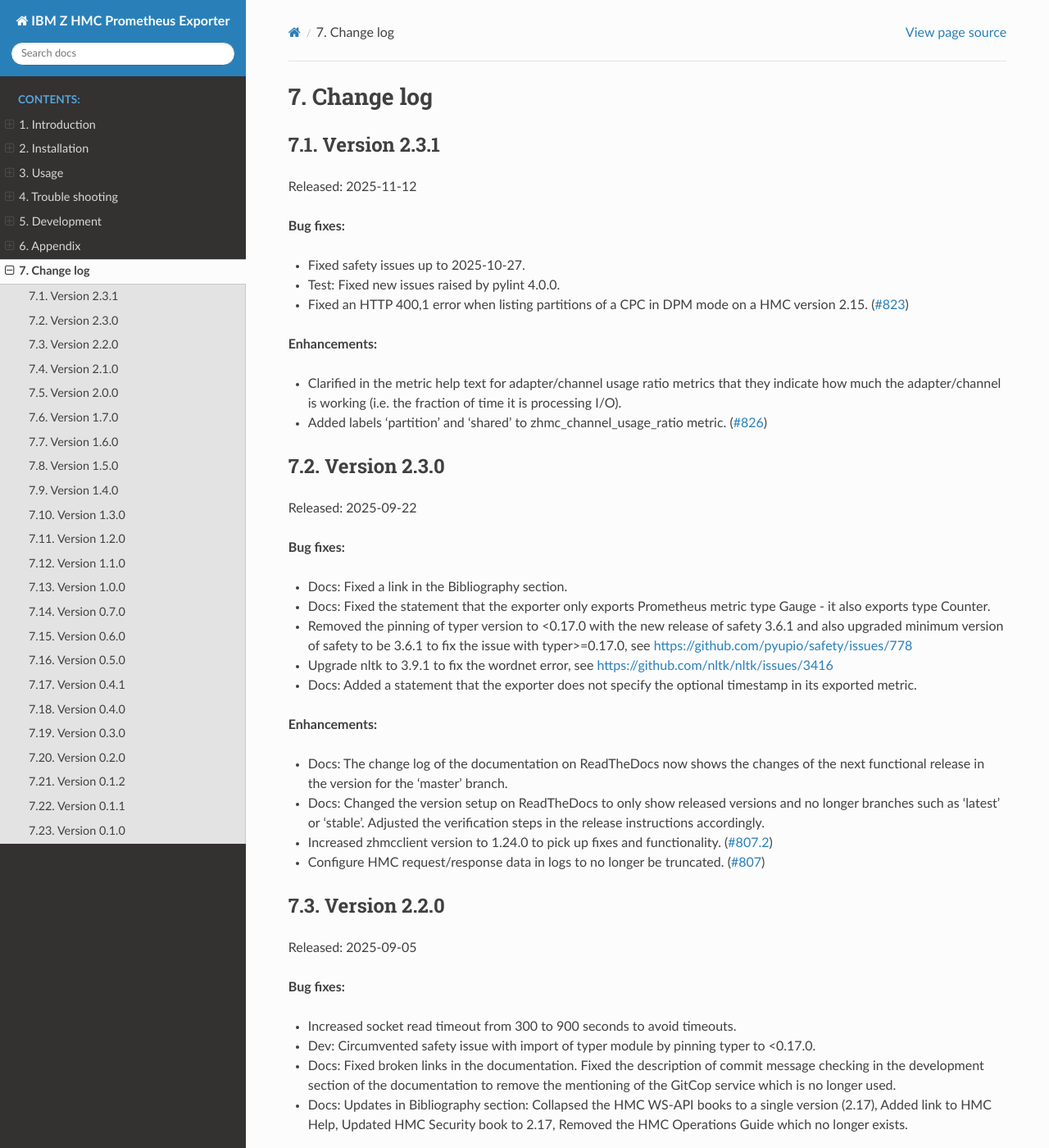
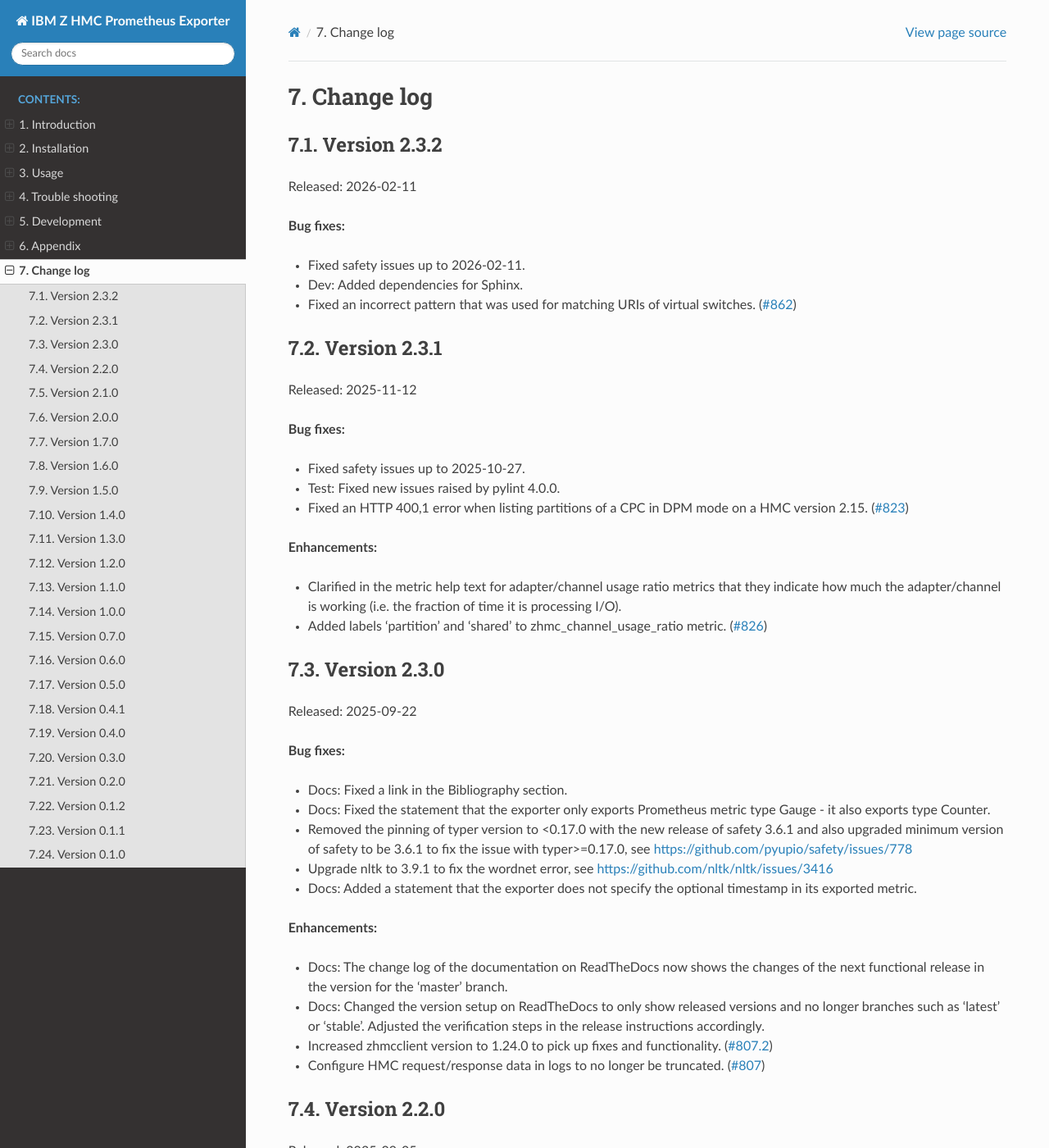
Before and after one commit to zhmcclient/zhmc-prometheus-exporter, a Sphinx documentation site: the page built from docs/changes.rst, in a window 1280 px wide and 1400 px high. Shown: the whole window at 82% size. Built offline with Sphinx 7.4.7 and the Read the Docs theme 3.1.0, drawn with Linux system fonts in a browser that asks for light colours; the version number could not be read and is left out; some of the changed text lies outside the part shown.

Commit message:
Release 2.3.2
Signed-off-by: Andreas Maier <maiera@de.ibm.com>

```diff
--- a/changes/862.fix.rst
+++ /dev/null
@@ -1 +0,0 @@
-Fixed an incorrect pattern that was used for matching URIs of virtual switches.
--- a/changes/noissue.2.3.2.notshown.rst
+++ /dev/null
@@ -1 +0,0 @@
-Dummy change for starting new version 2.3.2
--- a/changes/noissue.95.fix.rst
+++ /dev/null
@@ -1 +0,0 @@
-Dev: Added dependencies for Sphinx.
--- a/changes/noissue.safety.fix.rst
+++ /dev/null
@@ -1 +0,0 @@
-Fixed safety issues up to 2026-02-11.
--- a/docs/changes.rst
+++ b/docs/changes.rst
@@ -27,6 +27,20 @@
    .. include:: tmp_changes.rst
 
 .. towncrier start
+Version 2.3.2
+^^^^^^^^^^^^^
+
+Released: 2026-02-11
+
+**Bug fixes:**
+
+* Fixed safety issues up to 2026-02-11.
+
+* Dev: Added dependencies for Sphinx.
+
+* Fixed an incorrect pattern that was used for matching URIs of virtual switches. (`#862 <https://github.com/zhmcclient/zhmc-prometheus-exporter/issues/862>`_)
+
+
 Version 2.3.1
 ^^^^^^^^^^^^^
 
```
